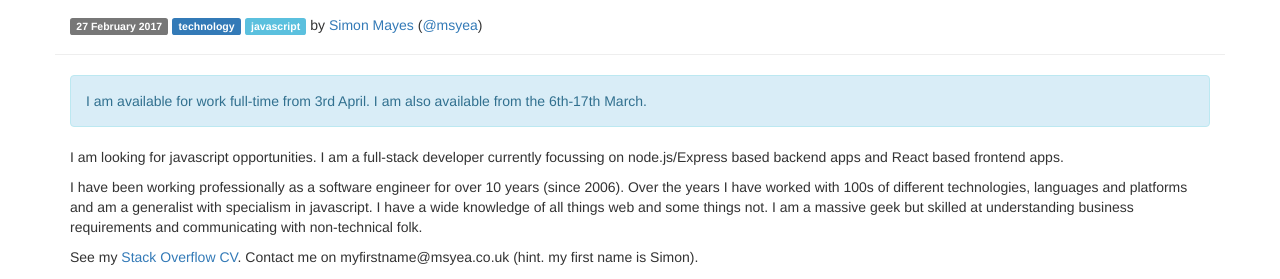
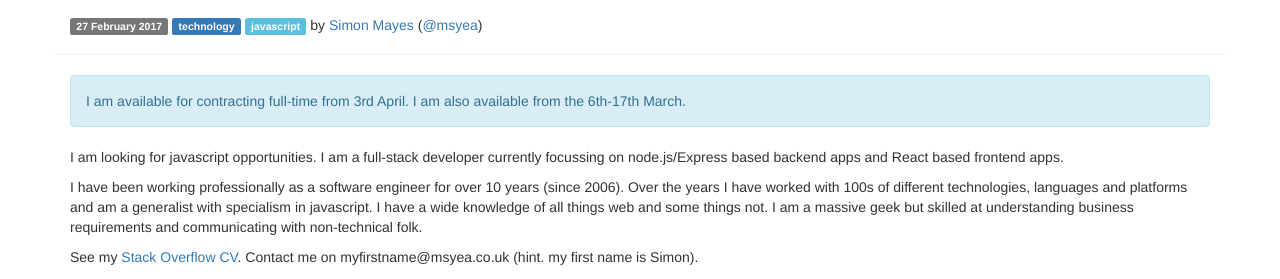
Before and after one commit to msyea/msyea.github.io, a Jekyll site: the page built from _posts/2017-02-27-available-for-work.md, in a window 1280 px wide. Shown: the part 183-462 px from the top of the page. Built offline with Jekyll 4.4.1, drawn with Linux system fonts in a browser that asks for light colours; comment, search, counter and statistics services are not loaded.

Commit message:
Change to contracting

```diff
--- a/_posts/2017-02-27-available-for-work.md
+++ b/_posts/2017-02-27-available-for-work.md
@@ -3,7 +3,7 @@ title: Available for Work
 category: technology
 tags: [javascript]
 ---
-<div class="alert alert-info">I am available for work full-time from 3rd April. I am also available from the 6th-17th March.</div>
+<div class="alert alert-info">I am available for contracting full-time from 3rd April. I am also available from the 6th-17th March.</div>
 
 I am looking for javascript opportunities. I am a full-stack developer currently focussing on node.js/Express based backend apps and React based frontend apps.
 
```
